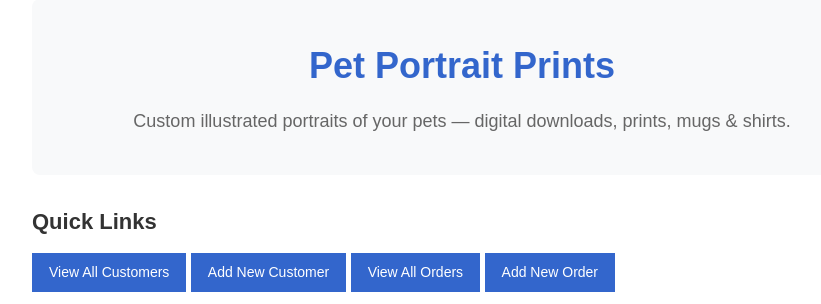
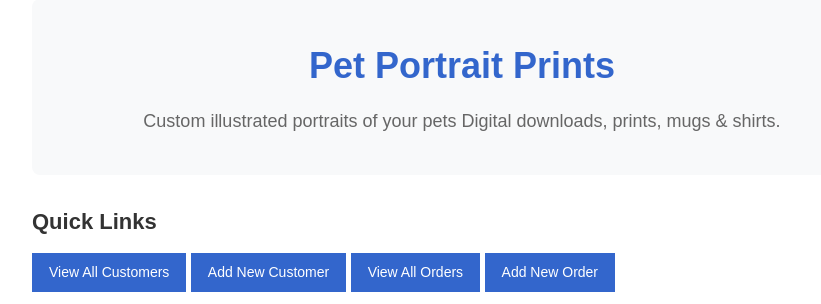
Before and after one commit to Froztss/Pet-Portrait-Prints, a PHP site: page / in a window 1280 px wide. Shown: the part 127-431 px from the top of the page, without its empty margins (178-999 px from the left). Run offline with PHP 8.4, Linux system fonts and the light colour scheme.

Commit message:
Fix homepage

```diff
--- a/index.php
+++ b/index.php
@@ -2,7 +2,7 @@
 
 <div class="hero">
     <h1>Pet Portrait Prints</h1>
-    <p class="tagline">Custom illustrated portraits of your pets — digital downloads, prints, mugs & shirts.</p>
+    <p class="tagline">Custom illustrated portraits of your pets Digital downloads, prints, mugs & shirts.</p>
 </div>
 
 <div class="dashboard">
```
